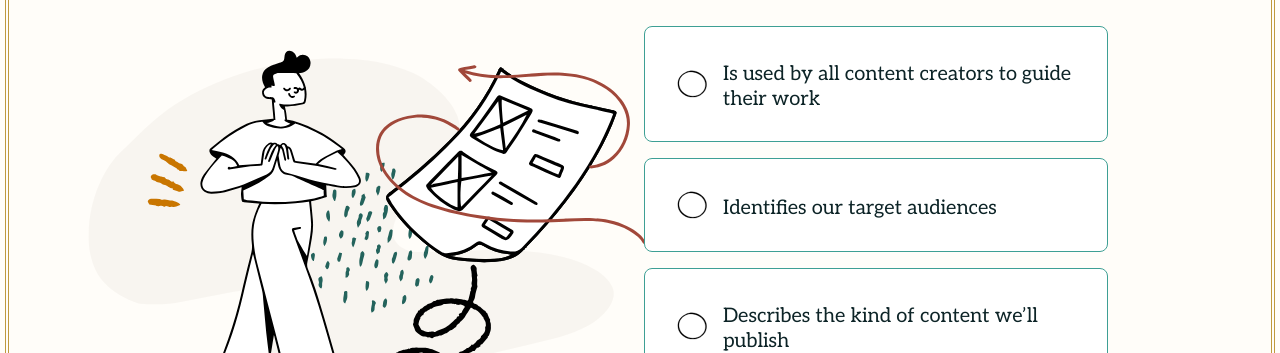
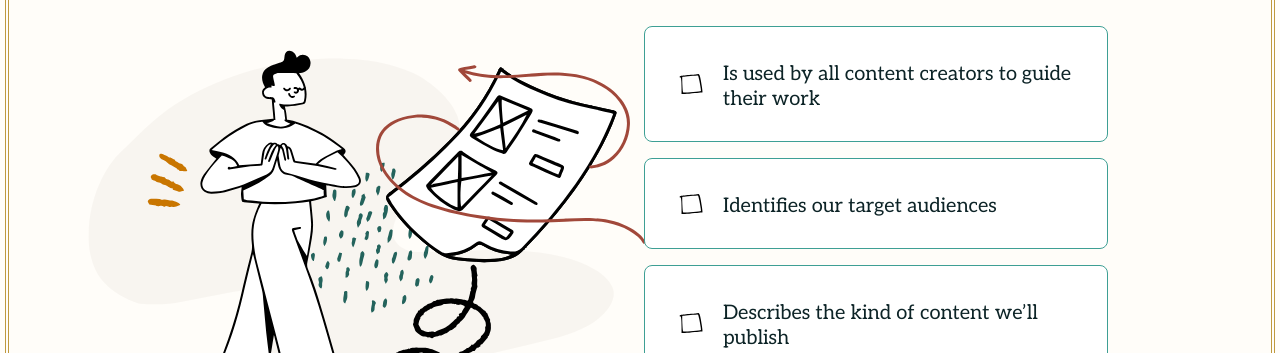
Before and after one commit to fourkitchens/content-maturity-quiz, a Next.js app: page /1 in a window 1280 px wide. Shown: the part 447-800 px from the top of the page. Built offline with nearby package versions, Linux system fonts and the light colour scheme.

Commit message:
update checkbox image

```diff
--- a/src/components/CheckboxImage.js
+++ b/src/components/CheckboxImage.js
@@ -2,21 +2,21 @@ import classNames from 'classnames';
 
 const CheckboxImage = () => (
   <svg
-    width="30"
-    height="28"
-    viewBox="0 0 30 28"
+    width="25"
+    height="20"
+    viewBox="0 0 25 20"
     fill="none"
     xmlns="http://www.w3.org/2000/svg"
     className="min-w-[30px]"
   >
     <path
-      d="M19.5552 26.7215L19.5629 26.7199L19.5703 26.7173C19.6665 26.6835 19.785 26.6437 19.9198 26.5984C20.3313 26.4602 20.8948 26.271 21.4405 26.046L21.4405 26.046C26.9728 23.7621 30.9946 18.1651 29.0951 11.1008C28.2261 7.86409 26.1897 5.26628 23.2129 3.41999C18.5308 0.512994 13.6075 -0.0191497 8.47225 2.42398L8.47222 2.424C0.877161 6.03999 -0.227918 13.1725 1.71528 18.1658C4.03049 24.122 11.2518 28.5093 19.5552 26.7215ZM2.16004 15.5204L2.16003 15.5203C2.06039 15.0391 2.02601 14.552 1.99092 14.055C1.97524 13.8328 1.95941 13.6087 1.93757 13.3822L1.94151 13.3761L1.94076 13.338C1.84369 8.38137 5.39849 4.09837 10.2453 2.43068L10.2454 2.43066C12.3435 1.70765 14.5149 1.80891 16.7011 2.1497L16.7014 2.14973C19.4841 2.57807 22.0653 3.77342 24.1141 5.58119C26.1628 7.38888 27.5854 9.72622 28.201 12.2927L28.201 12.2928C29.7366 18.675 25.0702 24.9382 18.1352 26.0163L18.1352 26.0163C11.5271 27.0446 3.71736 23.064 2.16004 15.5204Z"
+      fillRule="evenodd"
+      clipRule="evenodd"
+      d="M17.8871 0.185247C17.7697 0.286676 14.1151 0.619998 9.76601 0.92476C5.41694 1.23 1.43512 1.69 0.918095 1.94714C-0.184177 2.49476 -0.329849 3.33333 0.67702 3.33333C1.6326 3.33333 2.02908 6.42334 2.02908 13.8762V20L5.49131 19.9781C7.39528 19.9662 11.8233 19.5595 15.3312 19.0743C18.8391 18.5895 22.0126 18.3005 22.3839 18.4329C23.2231 18.7319 23.2251 18.8443 22.2659 12.0481C21.0806 3.64666 20.0922 0 19.0002 0C18.5052 0 18.0046 0.0833425 17.8871 0.185247ZM19.629 5.59524C20.7718 11.2124 21.6504 16.7048 21.4376 16.9C21.0406 17.2638 4.75526 18.731 4.02024 18.4691C3.36216 18.2343 3.16008 16.8476 2.88567 10.6748C2.70204 6.54428 2.66922 3.0562 2.81283 2.92334C3.02211 2.72906 12.8128 1.78953 17.7143 1.49286C18.6601 1.43572 18.8771 1.90143 19.629 5.59524Z"
       fill="black"
-      stroke="black"
-      strokeWidth="0.25"
     />
     <path
-      d="M7 14L9 19.5L22.5 9"
+      d="M9 8L11 13.5L24.5 3"
       stroke="black"
       strokeWidth="1.75"
       strokeLinecap="round"
--- a/src/components/CheckboxList.js
+++ b/src/components/CheckboxList.js
@@ -4,6 +4,7 @@ import classNames from 'classnames';
 import PropTypes from 'prop-types';
 import { useContext } from 'react';
 import CheckboxImage from './CheckboxImage';
+import RadioImage from './RadioImage';
 import Scoreboard from './Scoreboard';
 import QuestionsContext from '@/utils/QuestionsContext';
 import { updateQuestions, makeQuestionsFalse } from '@/utils/updateQuestions';
@@ -70,7 +71,12 @@ const Checkbox = ({ id, name, text, type, value, isChecked, questionID }) => {
           'h-full'
         )}
       >
-        <CheckboxImage className="block w-14" />
+        {type === 'single' ? (
+          <RadioImage className="block w-14" />
+        ) : (
+          <CheckboxImage className="block w-14" />
+        )}
+
         <span className="relative top-[.2rem]">{text}</span>
       </label>
     </div>
--- /dev/null
+++ b/src/components/RadioImage.js
@@ -0,0 +1,30 @@
+import classNames from 'classnames';
+
+const CheckboxImage = () => (
+  <svg
+    width="30"
+    height="28"
+    viewBox="0 0 30 28"
+    fill="none"
+    xmlns="http://www.w3.org/2000/svg"
+    className="min-w-[30px]"
+  >
+    <path
+      d="M19.5552 26.7215L19.5629 26.7199L19.5703 26.7173C19.6665 26.6835 19.785 26.6437 19.9198 26.5984C20.3313 26.4602 20.8948 26.271 21.4405 26.046L21.4405 26.046C26.9728 23.7621 30.9946 18.1651 29.0951 11.1008C28.2261 7.86409 26.1897 5.26628 23.2129 3.41999C18.5308 0.512994 13.6075 -0.0191497 8.47225 2.42398L8.47222 2.424C0.877161 6.03999 -0.227918 13.1725 1.71528 18.1658C4.03049 24.122 11.2518 28.5093 19.5552 26.7215ZM2.16004 15.5204L2.16003 15.5203C2.06039 15.0391 2.02601 14.552 1.99092 14.055C1.97524 13.8328 1.95941 13.6087 1.93757 13.3822L1.94151 13.3761L1.94076 13.338C1.84369 8.38137 5.39849 4.09837 10.2453 2.43068L10.2454 2.43066C12.3435 1.70765 14.5149 1.80891 16.7011 2.1497L16.7014 2.14973C19.4841 2.57807 22.0653 3.77342 24.1141 5.58119C26.1628 7.38888 27.5854 9.72622 28.201 12.2927L28.201 12.2928C29.7366 18.675 25.0702 24.9382 18.1352 26.0163L18.1352 26.0163C11.5271 27.0446 3.71736 23.064 2.16004 15.5204Z"
+      fill="black"
+      stroke="black"
+      strokeWidth="0.25"
+    />
+    <path
+      d="M7 14L9 19.5L22.5 9"
+      stroke="black"
+      strokeWidth="1.75"
+      strokeLinecap="round"
+      strokeLinejoin="round"
+      pathLength="1"
+      className={classNames('animate-checkbox-checked checkbox-checked hidden')}
+    />
+  </svg>
+);
+
+export default CheckboxImage;
```
